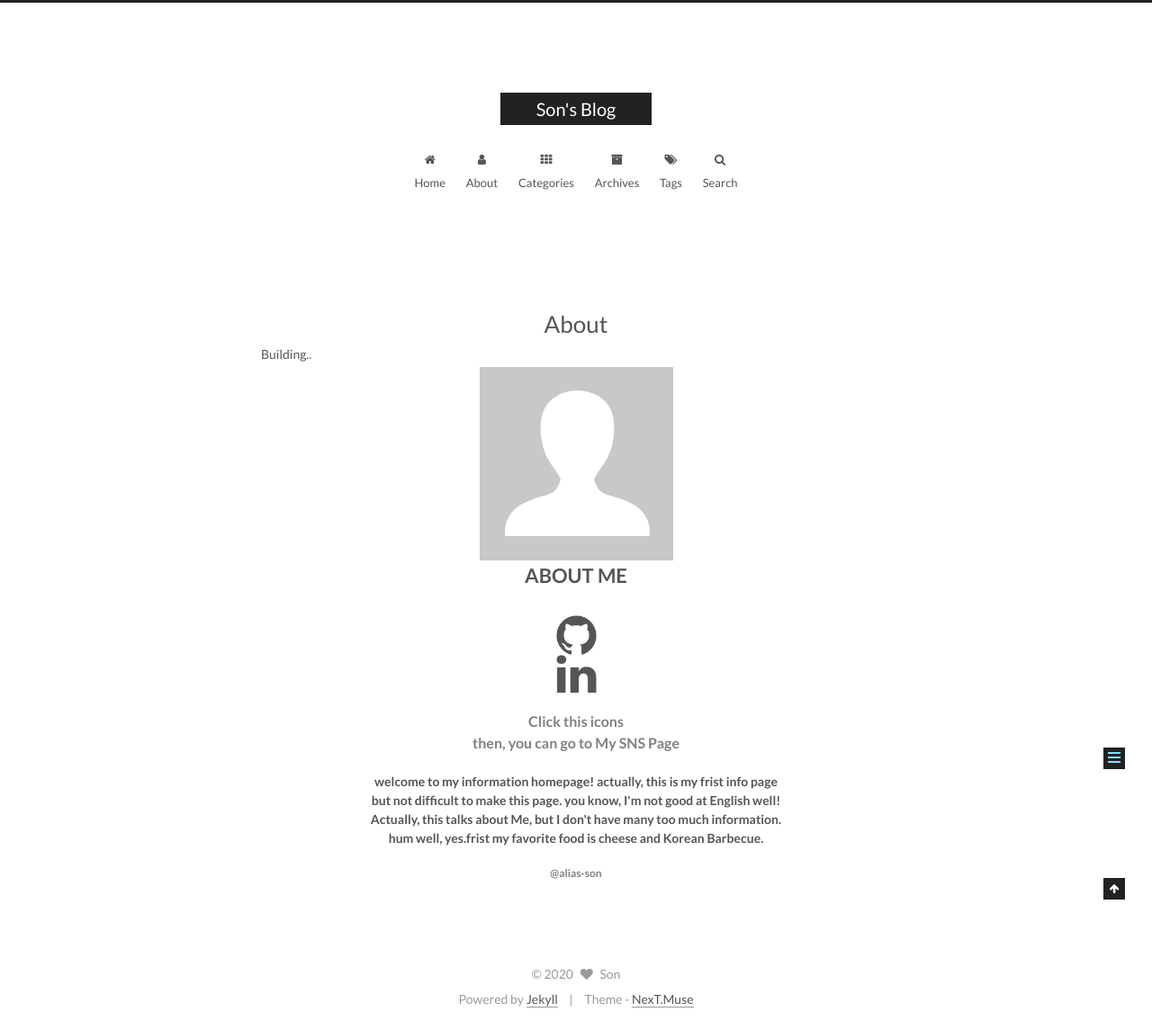
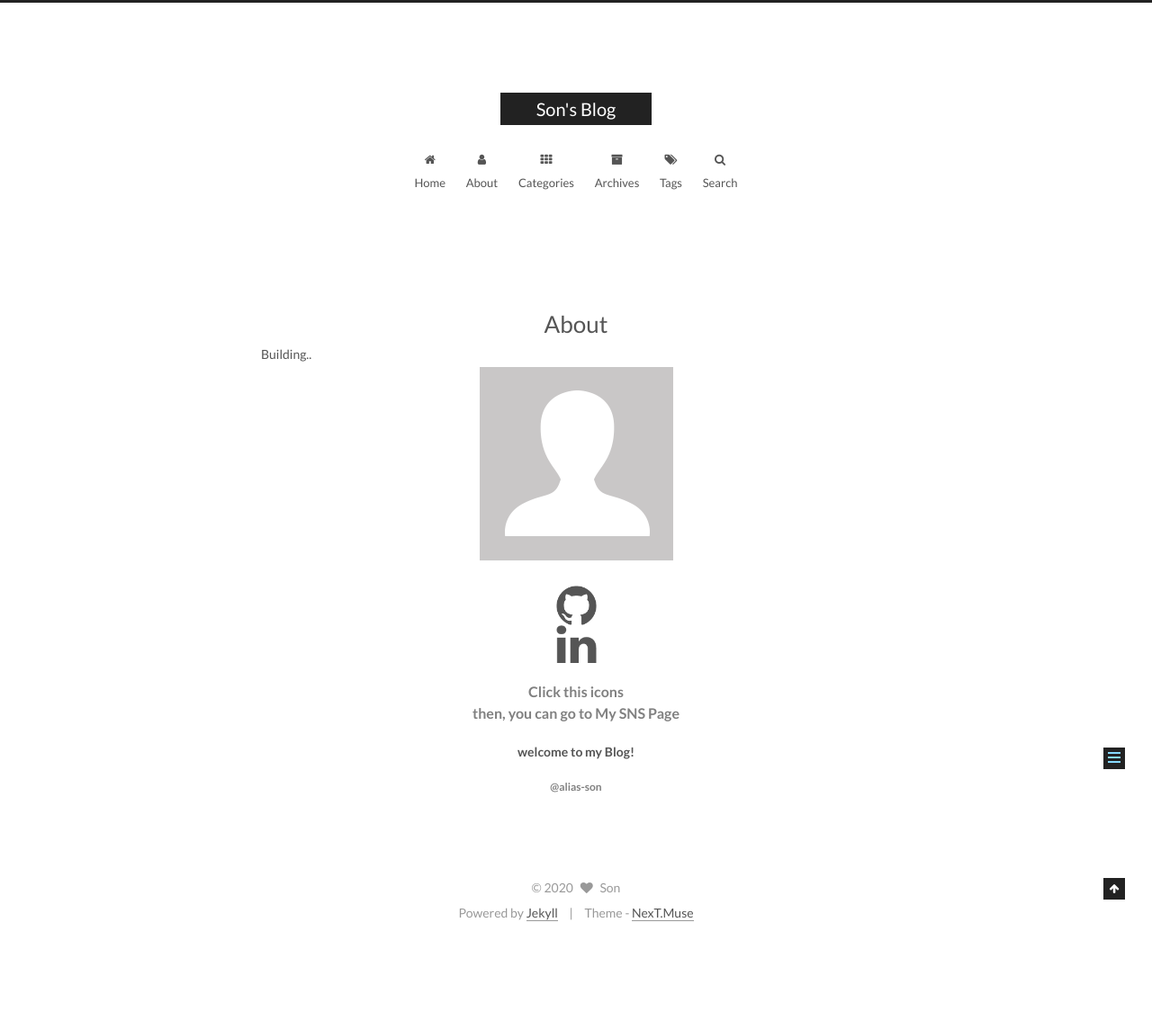
Before and after one commit to son-pistachio/son-pistachio.github.io, a Jekyll site: the page built from about/index.html, in a window 1280 px wide. Shown: the whole page at 90% size. Built offline with Jekyll 4.4.1, drawn with Linux system fonts in a browser that asks for light colours; after the commit the page ends 1049 px from its top, so only the background shows below that.

Commit message:
update about

```diff
--- a/about/index.html
+++ b/about/index.html
@@ -14,16 +14,13 @@
     <body>
         <div style="text-align: center">
     <img src="/assets/images/avatar.gif">
-    <h1>ABOUT ME</h1>
     <br/>
-    <a href="https://github.com/alias-son" target = "_blank"><img src="/assets/images/github.png" width="45px" height="45px"></a>
-    <a href="www.linkedin.com/in/alias-son" target = "_blank"><img src="/assets/images/linkedin.png" width="45px" height="45px"></a>
+    <a href="https://github.com/alias-son" target = "_blank"/><img src="/assets/images/github.png" width="45px" height="45px" vspace=10 hspace=10></a><a href="www.linkedin.com/in/alias-son" target = "_blank"><img src="/assets/images/linkedin.png" width="45px" height="45px"></a>
     <!-- <a href="https://www.instagram.com/ire_0546/"><img src="instagram.png" width="70px" height="70px"></a>
     <a href="https://iredays.tistory.com/"><img src="blog.png" width="64px" height="64px"></a> -->
 
     <h4 style="color: gray">Click this icons<br>then, you can go to My SNS Page</h4>
-    <h5>welcome to my information homepage! actually, this is my frist info page<br>but not difficult to make this page. you know, I'm not good at English well!
-<br>Actually, this talks about Me, but I don't have many too much information.<br> hum well, yes.frist my favorite food is cheese and Korean Barbecue.</h5>
+    <h5>welcome to my Blog!</h5>
 
 
     <h6 style="color: gray">@alias-son</h6>
```
